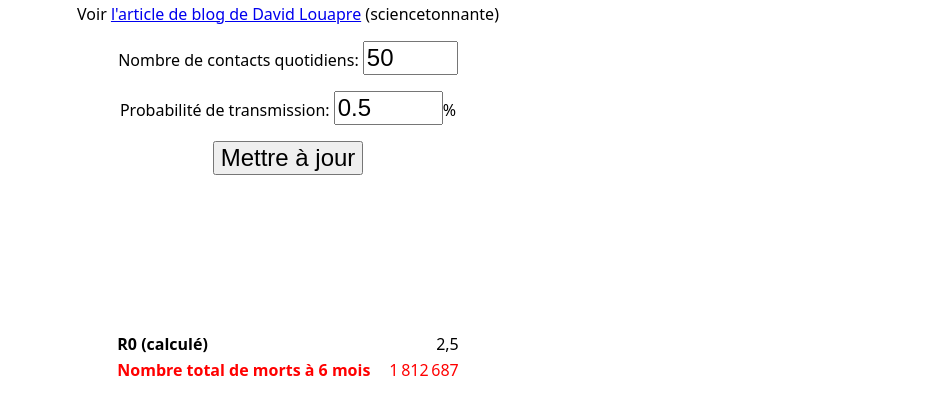
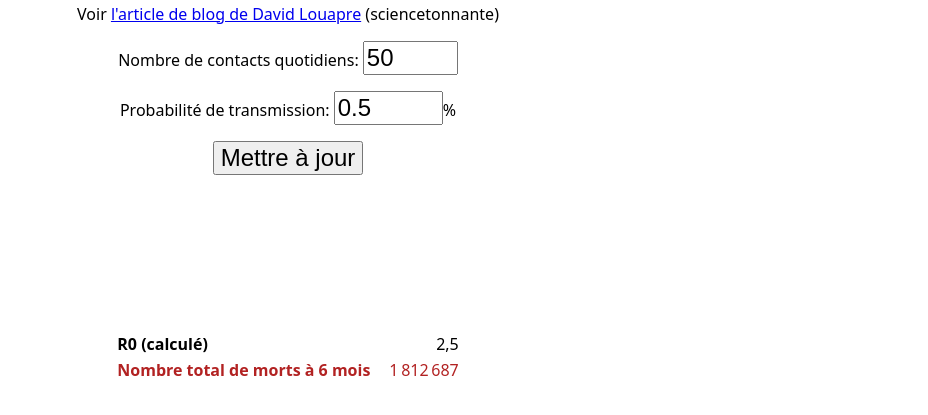
Before and after one commit to yannbertrand/sciencetonnante-modele-jouet-epidemie, a website: page src/index.html in a window 1280 px wide. Shown: the part 83-498 px from the top of the page, without its empty margins (352-1280 px from the left). Drawn offline with Linux system fonts and the light colour scheme.

Commit message:
:wheelchair: Ajoute du contraste

```diff
--- a/src/index.html
+++ b/src/index.html
@@ -73,7 +73,7 @@
                 <th>R0 (calculé)</th>
                 <td id="R0">2,5</td>
             </tr>
-            <tr style="color: red">
+            <tr style="color: firebrick">
                 <th>Nombre total de morts à 6 mois</th>
                 <td id="nbMortsTotal">1 812 687</td>
             </tr>
```
